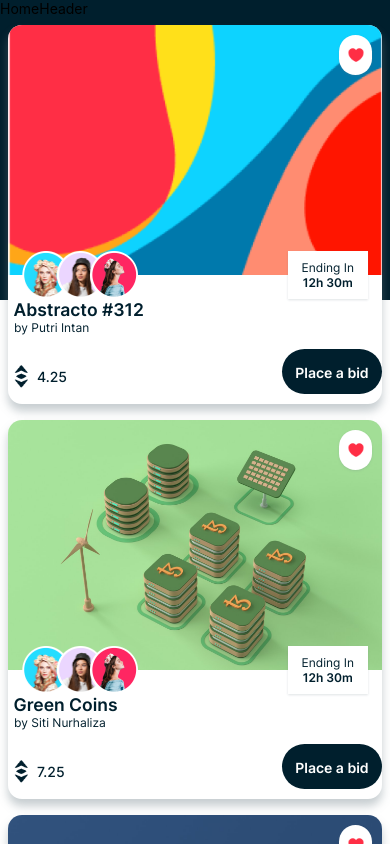
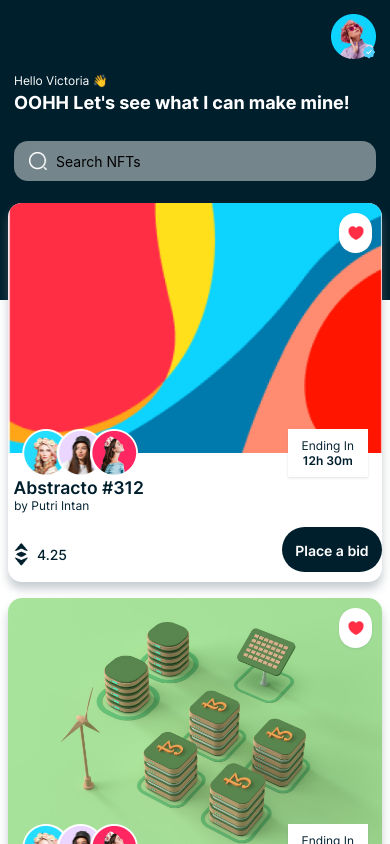
Before and after one commit to josuemartinezlinkedin/odmnft, a React Native app: screen /Home in a window 390 px wide. Shown: the top 844 px of the page. Built offline with nearby package versions, Linux system fonts and the light colour scheme.

Commit message:
HomeHeader component, images from assets, logo

```diff
--- a/components/HomeHeader.js
+++ b/components/HomeHeader.js
@@ -1,12 +1,97 @@
-import { View, Text } from 'react-native'
-import React from 'react'
+import { View, Text, Image, TextInput } from "react-native";
 
-const HomeHeader = () => {
-  return (
-    <View>
-      <Text>HomeHeader</Text>
-    </View>
-  )
-}
+import { COLORS, FONTS, SIZES, assets } from "../constants";
 
-export default HomeHeader
+const HomeHeader = ({ onSearch }) => {
+    return (
+        <View
+            style={{
+                backgroundColor: COLORS.primary,
+                padding: SIZES.font,
+            }}
+        >
+            <View
+                style={{
+                    flexDirection: "row",
+                    justifyContent: "space-between",
+                    alignItems: "center",
+                }}
+            >
+                <Image
+                    source={assets.odmnft1}
+                    resizeMode="contain"
+                    style={{ width: 90, height: 25 }}
+                />
+
+                <View style={{ width: 45, height: 45 }}>
+                    <Image
+                        source={assets.person01}
+                        resizeMode="contain"
+                        style={{ width: "100%", height: "100%" }}
+                    />
+                    <Image
+                        source={assets.badge}
+                        resizeMode="contain"
+                        style={{
+                            position: "absolute",
+                            width: 15,
+                            height: 15,
+                            bottom: 0,
+                            right: 0,
+                        }}
+                    />
+                </View>
+            </View>
+
+            <View style={{ marginVertical: SIZES.font }}>
+                <Text
+                    style={{
+                        fontFamily: FONTS.regular,
+                        fontSize: SIZES.small,
+                        color: COLORS.white,
+                    }}
+                >
+                    Hello Victoria 👋
+                </Text>
+
+                <Text
+                    style={{
+                        fontFamily: FONTS.bold,
+                        fontSize: SIZES.large,
+                        color: COLORS.white,
+                        marginTop: SIZES.base / 2,
+                    }}
+                >
+                    OOHH Let's see what I can make mine!
+                </Text>
+            </View>
+
+            <View style={{ marginTop: SIZES.font }}>
+                <View
+                    style={{
+                        width: "100%",
+                        borderRadius: SIZES.font,
+                        backgroundColor: COLORS.gray,
+                        flexDirection: "row",
+                        alignItems: "center",
+                        paddingHorizontal: SIZES.font,
+                        paddingVertical: SIZES.small - 2,
+                    }}
+                >
+                    <Image
+                        source={assets.search}
+                        resizeMode="contain"
+                        style={{ width: 20, height: 20, marginRight: SIZES.base }}
+                    />
+                    <TextInput
+                        placeholder="Search NFTs"
+                        style={{ flex: 1 }}
+                        onChangeText={onSearch}
+                    />
+                </View>
+            </View>
+        </View>
+    );
+};
+
+export default HomeHeader;
```
